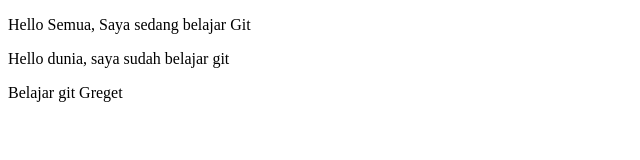
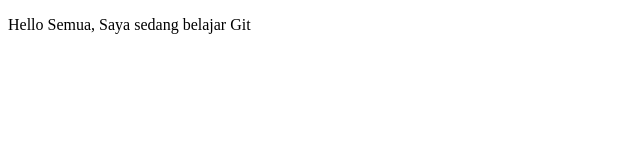
Before and after one commit to thisem/coba, a plain HTML site: page index.html in a window 1280 px wide. Shown: the whole page, without its empty margins (0-640 px from the left). Drawn offline with Linux system fonts and the light colour scheme.

Commit message:
Revert "belajar git greget"
This reverts commit 5e8a8690123c7505a90bcc15889330bf1bec9641.

```diff
--- a/index.html
+++ b/index.html
@@ -6,7 +6,5 @@
     </head>
     <body>
         <p>Hello Semua, Saya sedang belajar Git</p>
-	<p>Hello dunia, saya sudah belajar git</p>
-	<p>Belajar git Greget</p>
     </body>
 </html>
```
